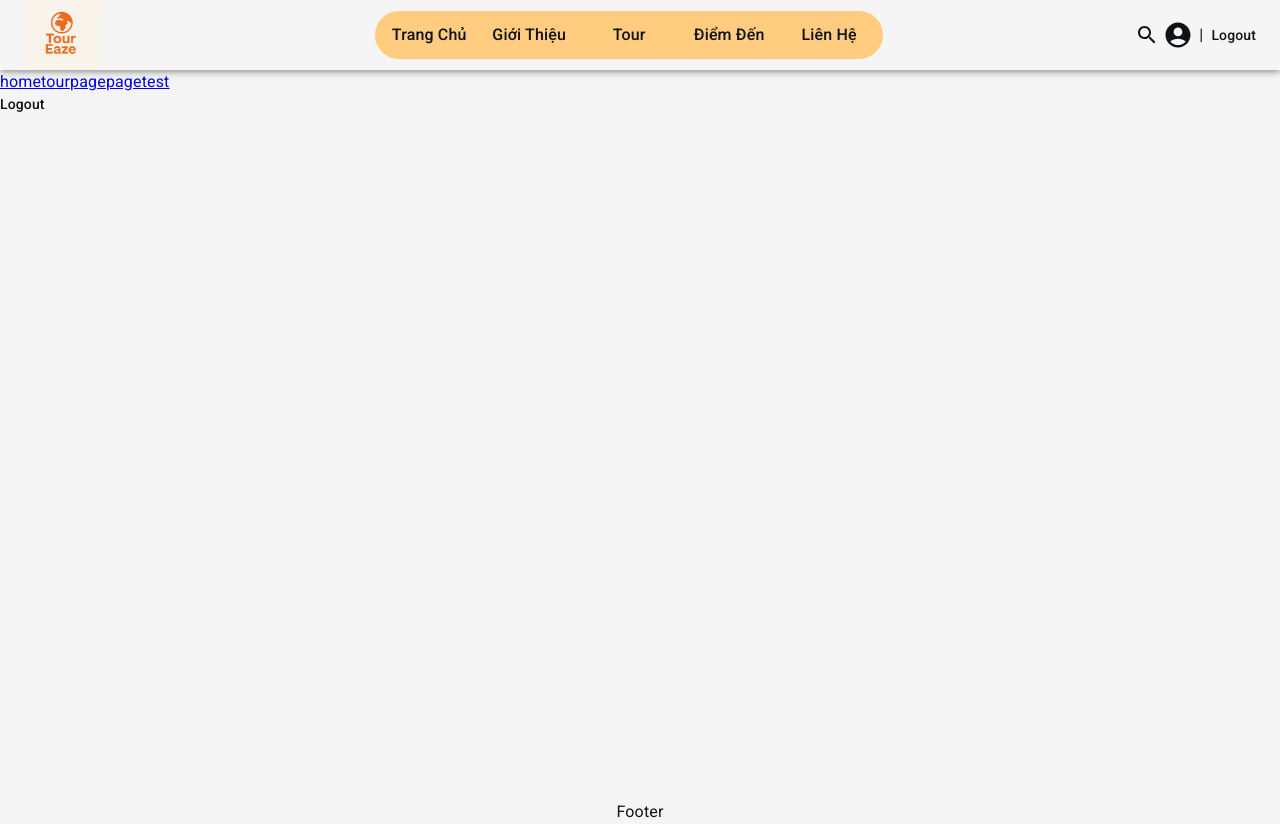
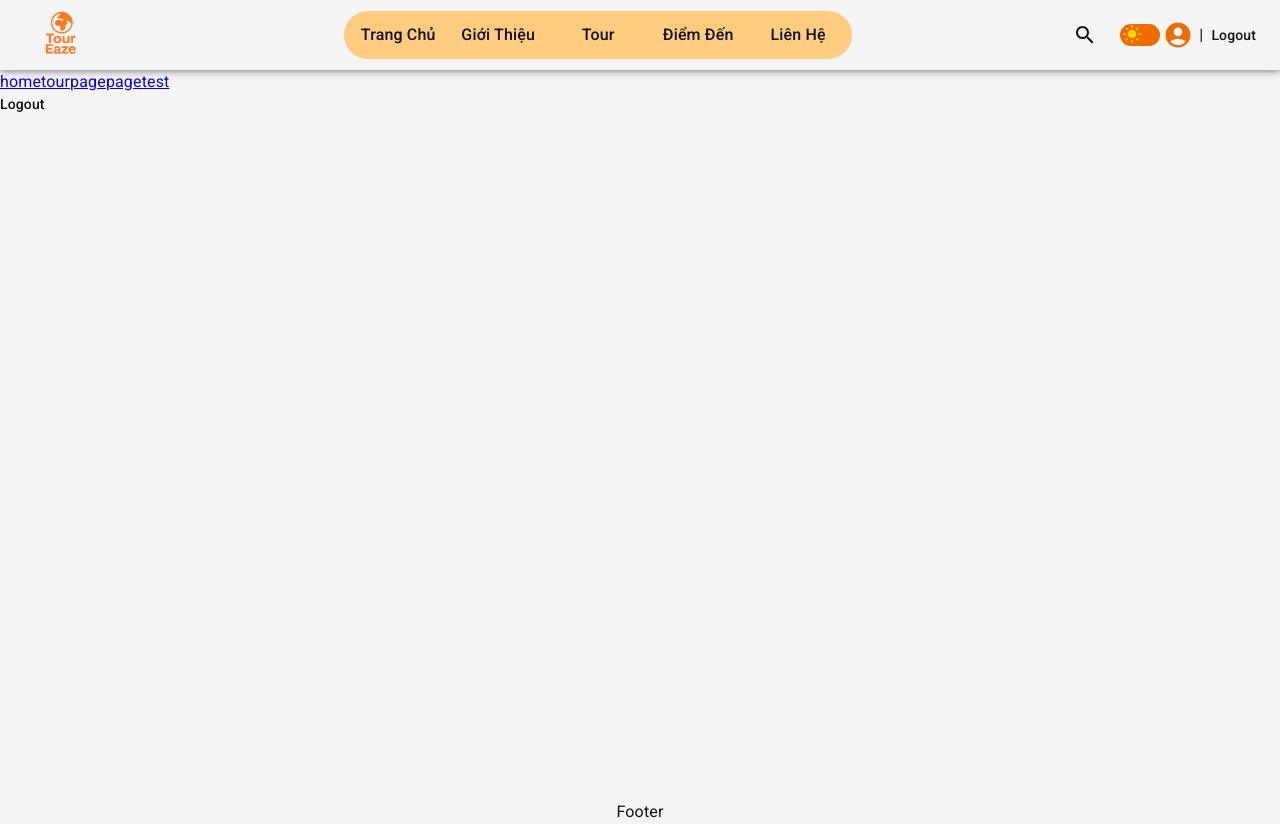
Before and after one commit to phananhduc2003/TourEase, a React (Vite) app in the folder FE/TourEase/: page / in a window 1280 px wide. Built offline with nearby package versions, Linux system fonts and the light colour scheme.

Commit message:
ui_homepage_addDarkMode_task2

```diff
--- a/FE/TourEase/src/layouts/components/header/Header.jsx
+++ b/FE/TourEase/src/layouts/components/header/Header.jsx
@@ -11,6 +11,7 @@ import MenuItem from "@mui/material/MenuItem";
 import Divider from "@mui/material/Divider";
 
 import logo from "../../../assets/images/logoweb.png";
+import DarkMode from "../../../theme/DarkMode";
 
 function Header() {
   const wrapper = {
@@ -63,7 +64,12 @@ function Header() {
               component="img"
               src={logo}
               alt="Logo"
-              sx={{ height: "75px", width: "auto", cursor: "pointer" }}
+              sx={{
+                height: "75px",
+                width: "auto",
+                cursor: "pointer",
+                color: "Background.default",
+              }}
             ></Box>
           </Box>
           {/* reponsive menu */}
@@ -222,7 +228,9 @@ function Header() {
                 />
               </Grid>
 
-              <Grid item>{/* <DarkMode /> */}</Grid>
+              <Grid item sx={{ mr: 1 }}>
+                <DarkMode />
+              </Grid>
 
               <Grid item>
                 {!isAuthenticated ? (
@@ -281,8 +289,9 @@ function Header() {
                           top: -7,
                           width: 30,
                           height: 30,
-                          color: "text.primary",
+
                           cursor: "pointer",
+                          color: "primary.main",
                         }}
                       />
                     </Grid>
--- a/FE/TourEase/src/theme/DarkMode.jsx
+++ b/FE/TourEase/src/theme/DarkMode.jsx
@@ -0,0 +1,77 @@
+import { useColorScheme, styled } from "@mui/material/styles";
+import Switch from "@mui/material/Switch";
+import LightModeIcon from "@mui/icons-material/LightMode";
+import DarkModeOutlinedIcon from "@mui/icons-material/DarkMode";
+
+const CustomSwitch = styled(Switch)(({ theme }) => ({
+  width: 54, // Width of the switch
+  height: 36,
+  padding: 7,
+  position: "relative",
+  "& .MuiSwitch-switchBase": {
+    transform: "translateY(-2px)",
+    "&.Mui-checked": {
+      transform: " translateY(-2px) translateX(16px)", // Move thumb when "checked"
+      "& + .MuiSwitch-track": {
+        backgroundColor:
+          theme.palette.mode === "dark"
+            ? "background.default"
+            : "background.default",
+        opacity: 1,
+      },
+    },
+  },
+  "& .MuiSwitch-thumb": {
+    backgroundColor:
+      theme.palette.mode === "dark"
+        ? "background.default"
+        : "background.default",
+    width: 26,
+    height: 26,
+    position: "relative",
+    display: "flex",
+    alignItems: "center",
+    justifyContent: "center",
+    "& .icon": {
+      position: "absolute",
+      top: "50%",
+      left: "50%",
+      transform: "translate(-50%, -50%)",
+    },
+  },
+  "& .MuiSwitch-track": {
+    opacity: 1,
+    backgroundColor: "#ef6c00",
+    borderRadius: 20,
+  },
+}));
+
+function DarkMode() {
+  const { mode, setMode } = useColorScheme();
+
+  const handleChangeMode = (event) => {
+    const newMode = event.target.checked ? "dark" : "light";
+    setMode(newMode);
+  };
+
+  return (
+    <CustomSwitch
+      checked={mode === "dark"}
+      onChange={handleChangeMode}
+      icon={
+        <LightModeIcon
+          className="icon"
+          style={{ color: "#FFD700", fontSize: 20 }} // Brighter yellow color
+        />
+      }
+      checkedIcon={
+        <DarkModeOutlinedIcon
+          className="icon"
+          style={{ color: "#ffffff", fontSize: 20 }} // Adjust size if necessary
+        />
+      }
+    />
+  );
+}
+
+export default DarkMode;
--- a/FE/TourEase/src/theme/theme.js
+++ b/FE/TourEase/src/theme/theme.js
@@ -37,9 +37,9 @@ const theme = extendTheme({
       mode: "dark",
       palette: {
         primary: {
-          light: "#444444 ",
-          main: "#B0B0B0 ",
-          dark: "#B0B0B0",
+          light: "#050A44   ",
+          main: " #0A21c0 ",
+          dark: "#B39CD0 ",
           contrastText: "#ffffff",
         },
         text: {
@@ -51,9 +51,9 @@ const theme = extendTheme({
           paper: "#373A40", // Nền giấy tối
         },
         secondary: {
-          light: "#A8DADC   ",
-          main: "#FFC1CC  ",
-          dark: "#B39CD0 ",
+          light: "#444444 ",
+          main: "#B0B0B0 ",
+          dark: "#B0B0B0",
           contrastText: "#ffffff",
         },
       },
```
Also changed, not shown: FE/TourEase/src/assets/images/logoweb.png.
